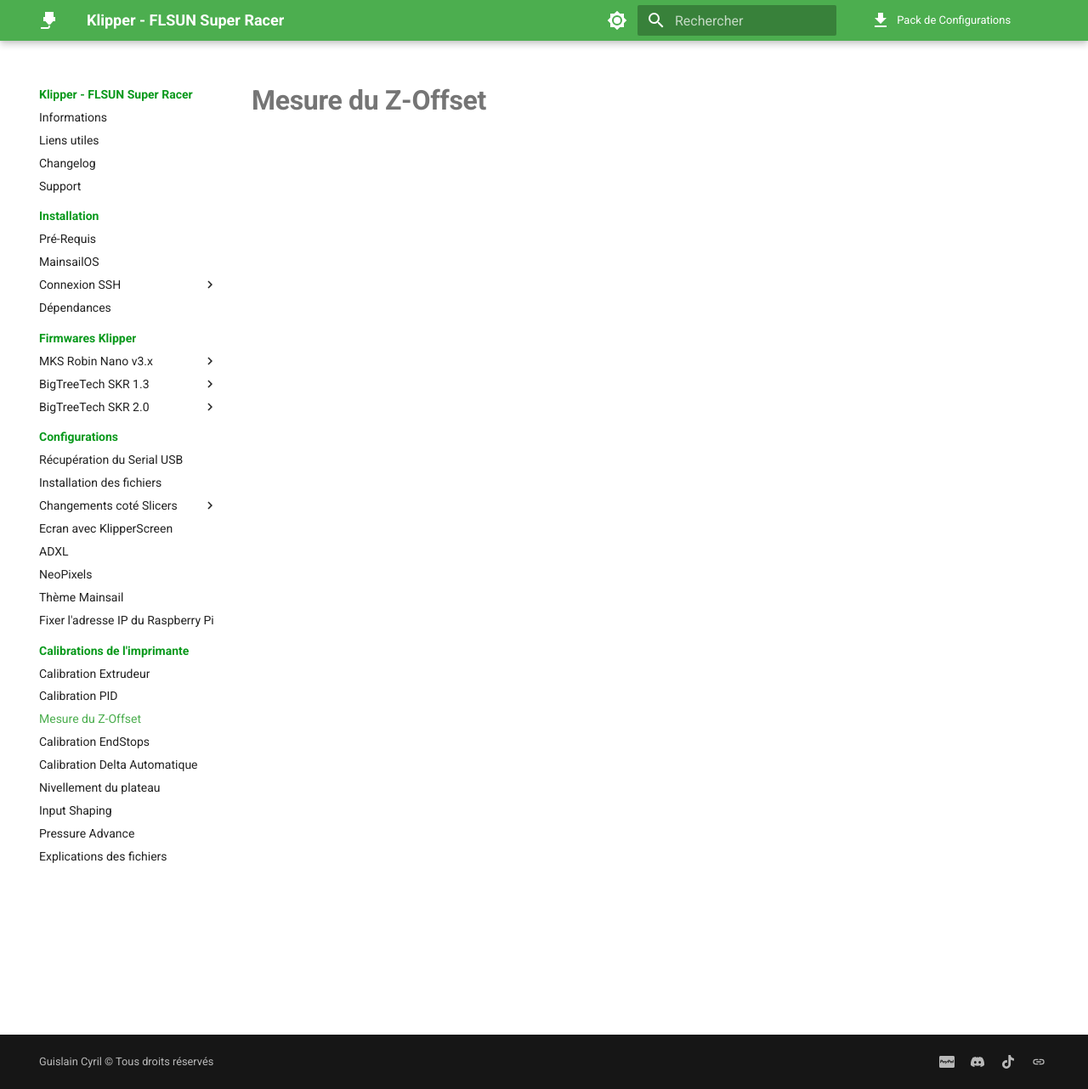
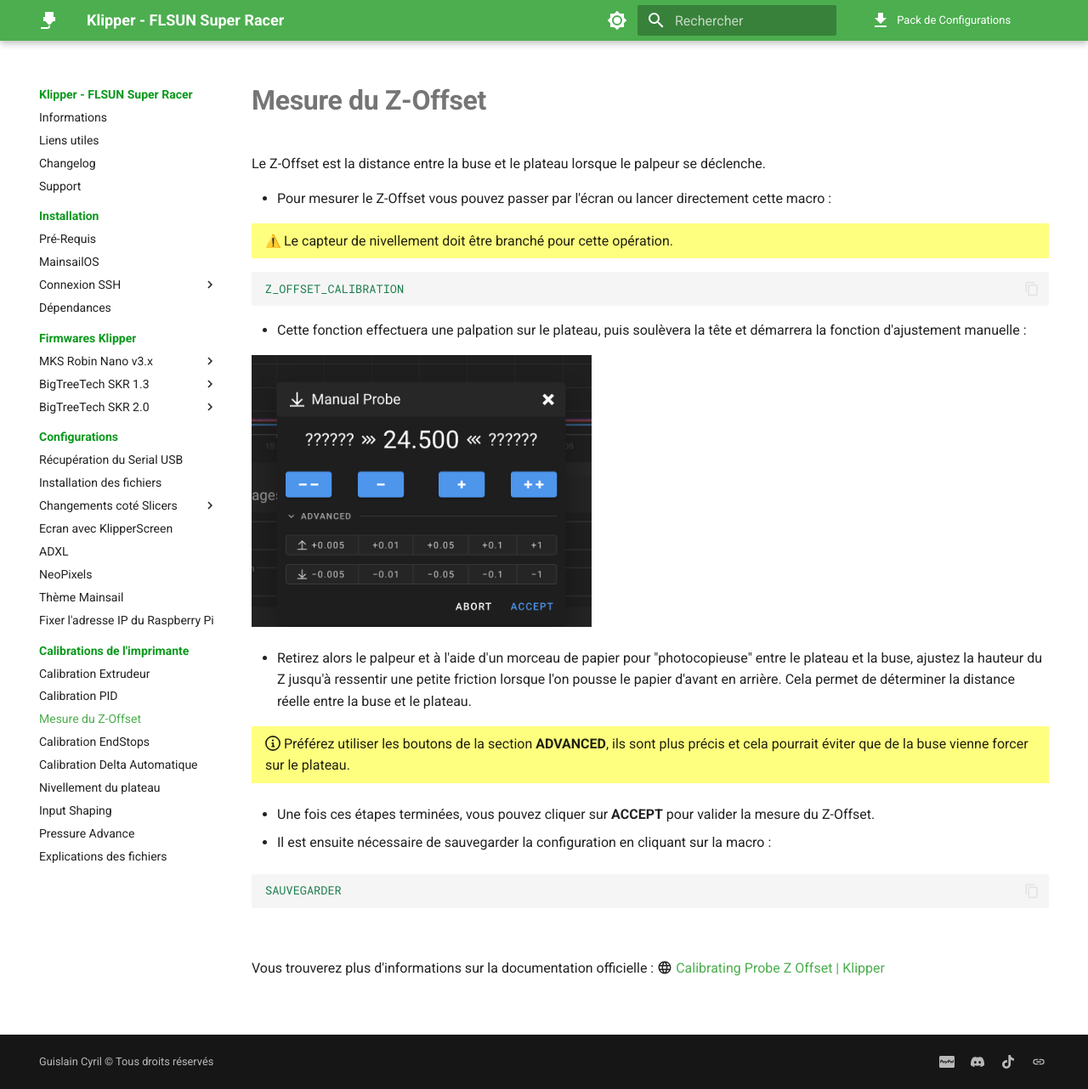
Before and after one commit to Guilouz/test, an MkDocs documentation site: the page built from docs/calibrations/zoffset.md, in a window 1280 px wide and 1282 px high. Shown: the whole window at 85% size. Built offline with MkDocs 1.6.1 and Material for MkDocs 9.7.7, drawn with Linux system fonts in a browser that asks for light colours; emoji names are drawn with the system emoji font; comment, search, counter and statistics services are not loaded.

Commit message:
Update zoffset.md

````diff
--- a/docs/calibrations/zoffset.md
+++ b/docs/calibrations/zoffset.md
@@ -4,3 +4,44 @@
 ---
 
 # Mesure du Z-Offset
+
+Le Z-Offset est la distance entre la buse et le plateau lorsque le palpeur se déclenche.
+
+
+- Pour mesurer le Z-Offset vous pouvez passer par l'écran ou lancer directement cette macro :
+
+{==
+
+:warning: Le capteur de nivellement doit être branché pour cette opération.
+
+==}
+
+``` yaml
+Z_OFFSET_CALIBRATION
+```
+
+- Cette fonction effectuera une palpation sur le plateau, puis soulèvera la tête et démarrera la fonction d'ajustement manuelle :
+
+![Z-Offset](../assets/img/calibrations/zoffset.png){ width="400" }
+
+- Retirez alors le palpeur et à l'aide d'un morceau de papier pour "photocopieuse" entre le plateau et la buse, ajustez la hauteur du Z jusqu'à ressentir une petite friction lorsque l'on pousse le papier d'avant en arrière. Cela permet de déterminer la distance réelle entre la buse et le plateau.
+
+{==
+
+:octicons-info-16: Préférez utiliser les boutons de la section **ADVANCED**, ils sont plus précis et cela pourrait éviter que de la buse vienne forcer sur le plateau.
+
+==}
+
+- Une fois ces étapes terminées, vous pouvez cliquer sur **ACCEPT** pour valider la mesure du Z-Offset.
+
+- Il est ensuite nécessaire de sauvegarder la configuration en cliquant sur la macro :
+
+``` yaml
+SAUVEGARDER
+```
+
+<br />
+
+Vous trouverez plus d'informations sur la documentation officielle : :material-web: <a href="https://www.klipper3d.org/Probe_Calibrate.html#calibrating-probe-z-offset" target="blank">Calibrating Probe Z Offset | Klipper</a>
+
+<br />
````
